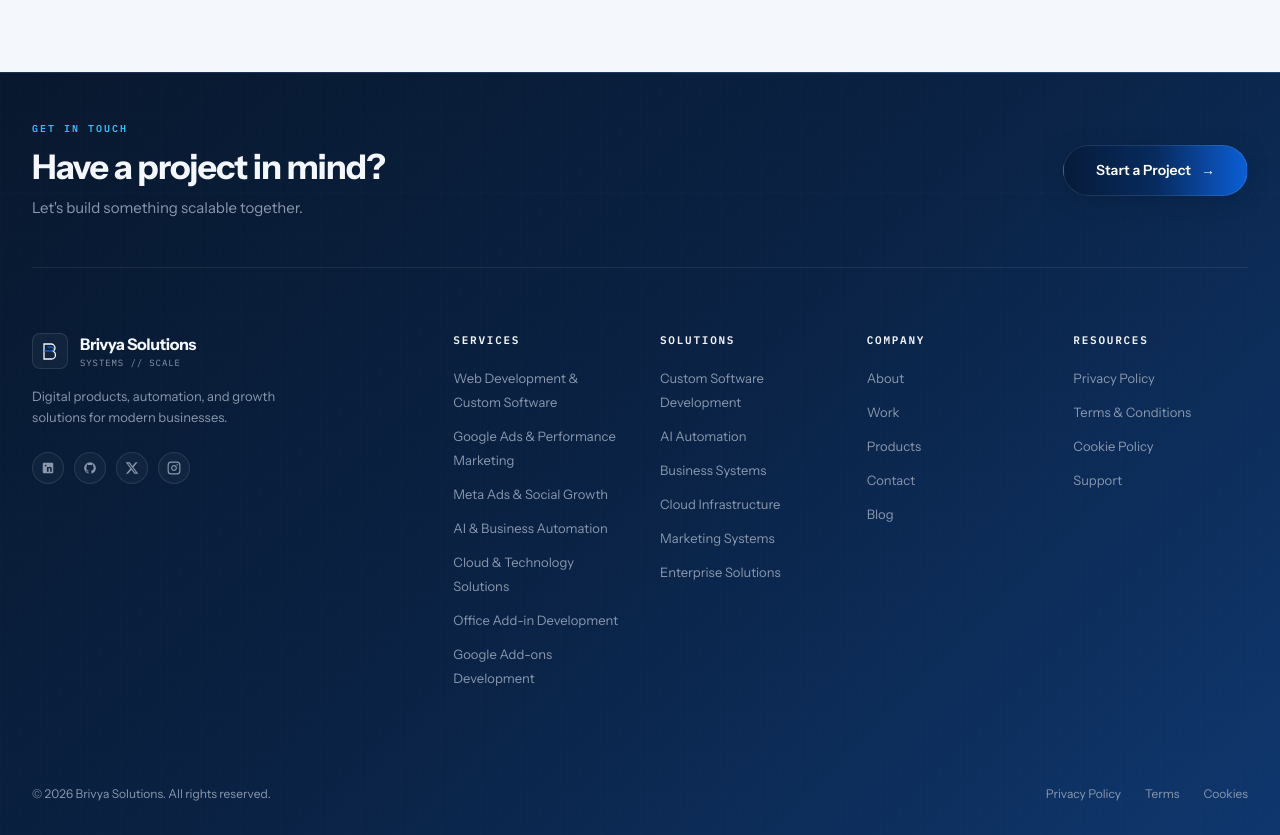
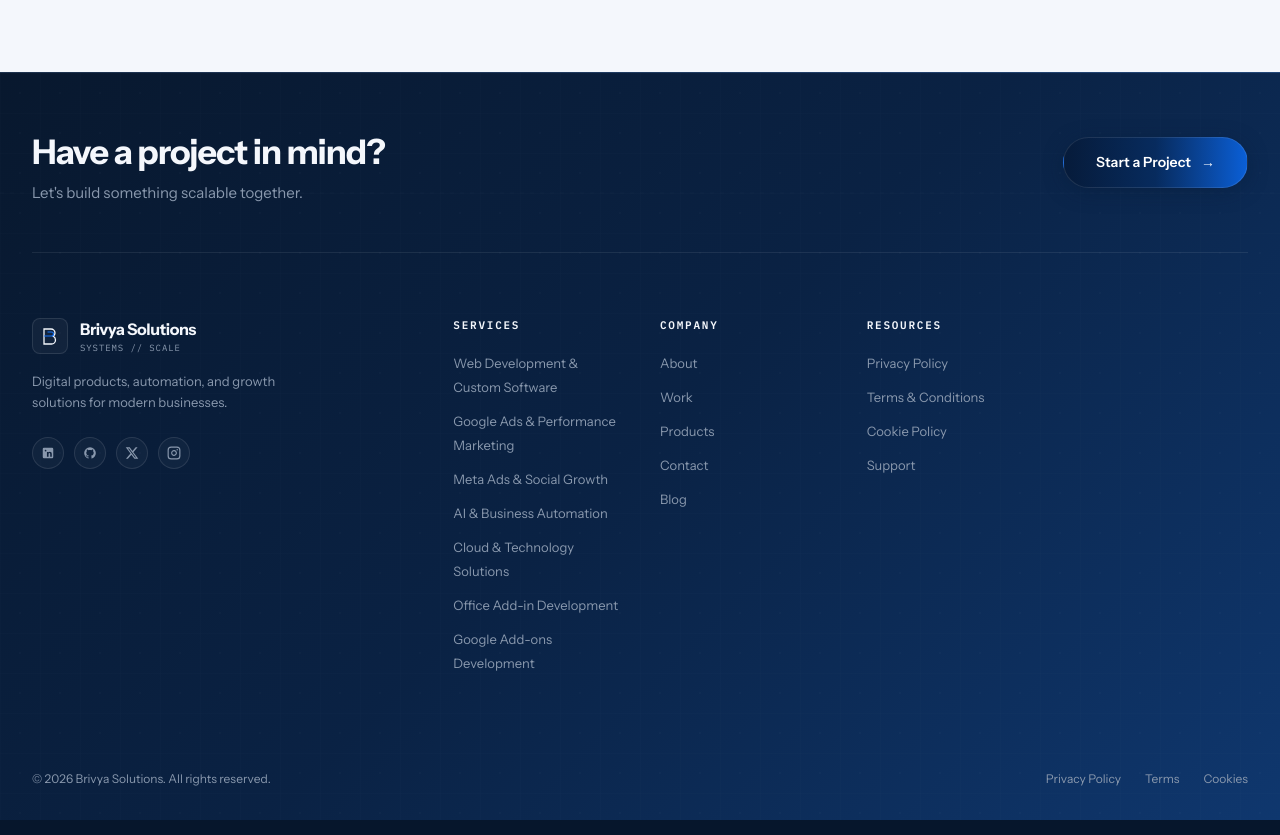
Before and after one commit to ahmeen2812/brivya-platform, a Next.js app: page / in a window 1280 px wide. Shown: the part 2920-3755 px from the top of the page. Built offline with nearby package versions, Linux system fonts and the light colour scheme.

Commit message:
feat(footer): update footer manifest to compact 4-column structure

```diff
--- a/src/data/footerLinks.ts
+++ b/src/data/footerLinks.ts
@@ -1,6 +1,6 @@
 /**
- * BRIVYA SOLUTIONS — FOOTER NAVIGATION & METADATA MANIFEST
- * Structured content categories, external social links, and legal paths.
+ * BRIVYA SOLUTIONS — FOOTER DATA MANIFEST
+ * Canonical content store for the 4-column layout, social links, and legal paths.
  */
 
 export interface FooterLinkItem {
@@ -10,7 +10,7 @@ export interface FooterLinkItem {
 }
 
 export interface FooterCategory {
-  readonly id: string;
+  readonly id: "services" | "company" | "resources";
   readonly heading: string;
   readonly links: readonly FooterLinkItem[];
 }
@@ -27,7 +27,6 @@ export const FOOTER_BRAND_DATA = {
   tagline: "Digital products, automation, and growth solutions for modern businesses.",
   establishedYear: 2026,
   cta: {
-    eyebrow: "GET IN TOUCH",
     headline: "Have a project in mind?",
     subheadline: "Let's build something scalable together.",
     buttonText: "Start a Project",
@@ -77,18 +76,6 @@ export const FOOTER_CATEGORIES: readonly FooterCategory[] = [
     ],
   },
   {
-    id: "solutions",
-    heading: "Solutions",
-    links: [
-      { label: "Custom Software Development", href: "/solutions/custom-software" },
-      { label: "AI Automation", href: "/solutions/ai-automation" },
-      { label: "Business Systems", href: "/solutions/business-systems" },
-      { label: "Cloud Infrastructure", href: "/solutions/cloud-infrastructure" },
-      { label: "Marketing Systems", href: "/solutions/marketing-systems" },
-      { label: "Enterprise Solutions", href: "/solutions/enterprise" },
-    ],
-  },
-  {
     id: "company",
     heading: "Company",
     links: [
```
